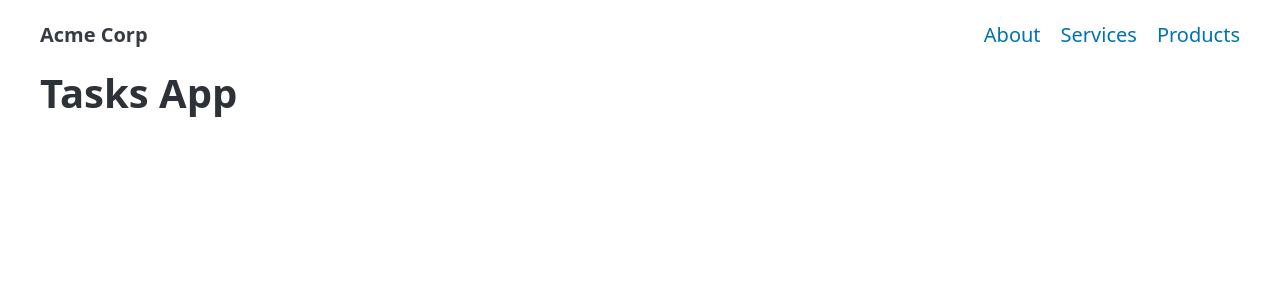
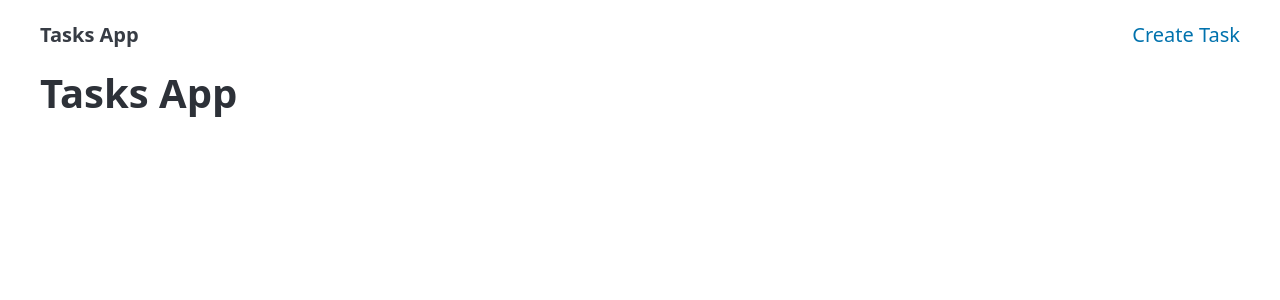
Before and after one commit to ThomasCode92/tasks-app-nuxt, a Nuxt app: page / in a window 1280 px wide. Shown: the top 300 px of the page. Built offline with nearby package versions, Linux system fonts and the light colour scheme.

Commit message:
Components

```diff
--- /dev/null
+++ b/components/app/navbar.vue
@@ -0,0 +1,10 @@
+<template>
+  <nav>
+    <ul>
+      <li><strong>Tasks App</strong></li>
+    </ul>
+    <ul>
+      <li><a href="#">Create Task</a></li>
+    </ul>
+  </nav>
+</template>
--- a/layouts/default.vue
+++ b/layouts/default.vue
@@ -1,16 +1,7 @@
 <template>
-  <div>
-    <nav class="container">
-      <ul>
-        <li><strong>Acme Corp</strong></li>
-      </ul>
-      <ul>
-        <li><a href="#">About</a></li>
-        <li><a href="#">Services</a></li>
-        <li><a href="#">Products</a></li>
-      </ul>
-    </nav>
-    <main class="container">
+  <div class="container">
+    <AppNavbar />
+    <main>
       <slot />
     </main>
   </div>
```
